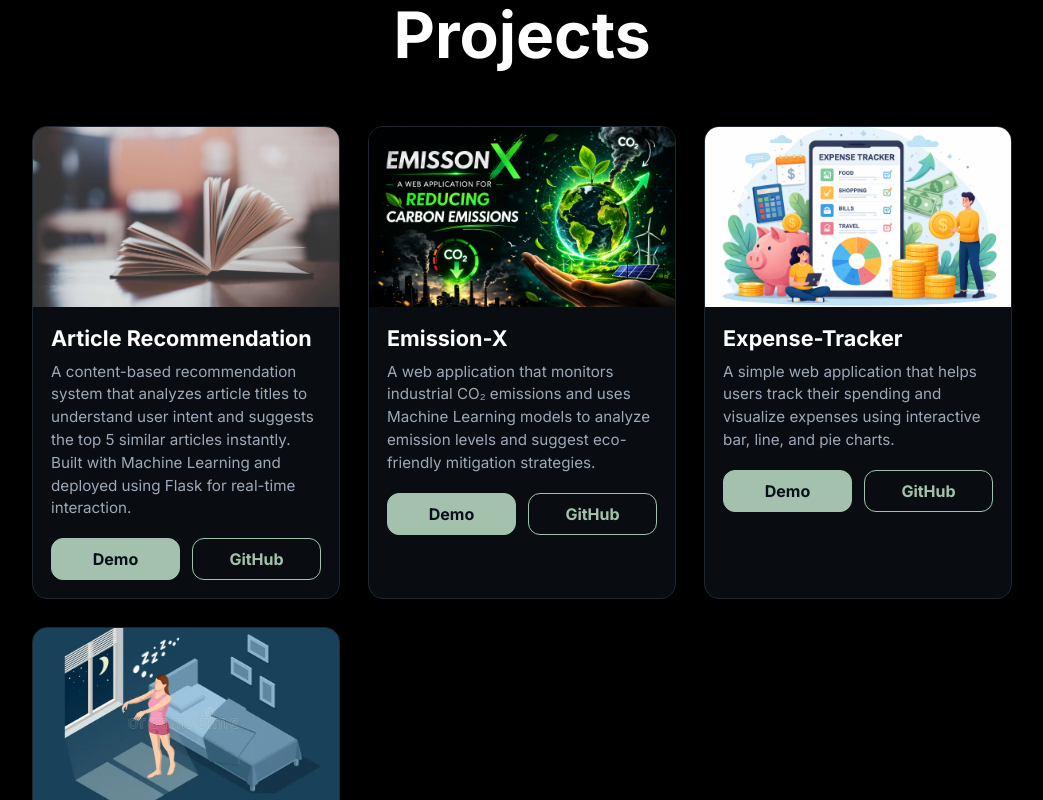
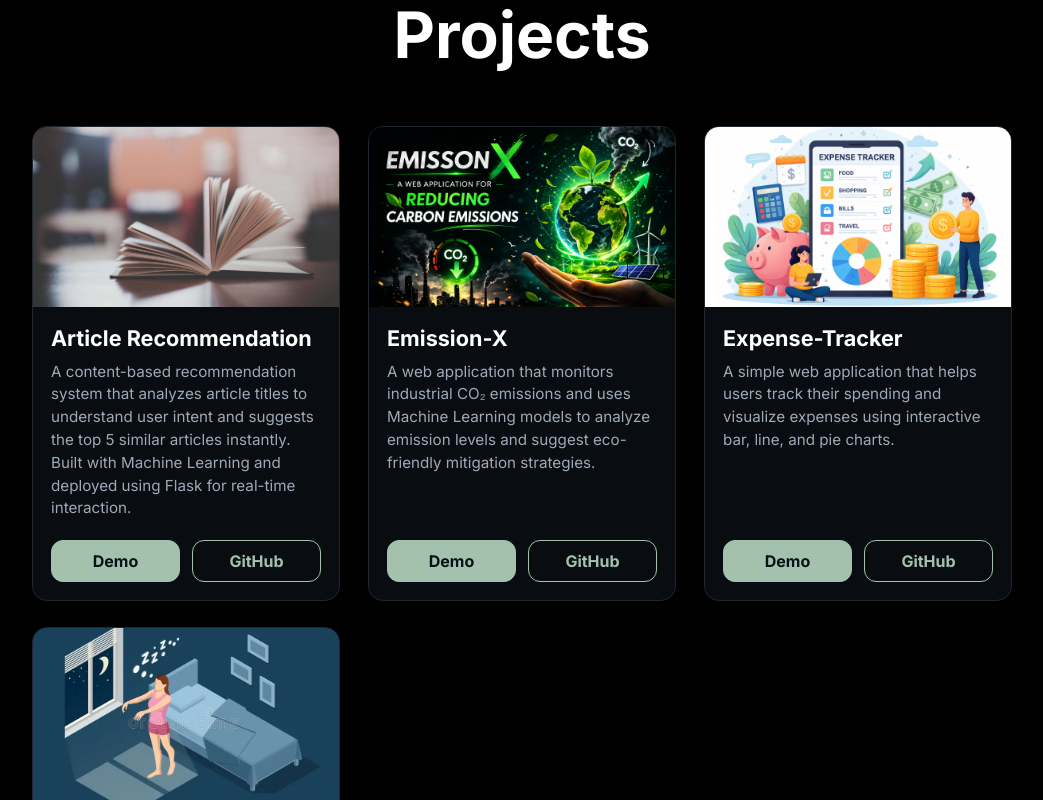
Before and after one commit to Elango-Kannan-00/Portfolio-Website, a React (Vite) app: page / in a window 1280 px wide. Shown: the part 4120-4920 px from the top of the page, without its empty margins (118-1161 px from the left). Built offline with nearby package versions, Linux system fonts and the light colour scheme.

Commit message:
Enhance layout structure with flexbox for body and project content

```diff
--- a/src/App.css
+++ b/src/App.css
@@ -289,6 +289,9 @@ body {
   border-radius: 15px;
   overflow: hidden;
   transition: 0.3s;
+  display: flex;
+  flex-direction: column;
+  height: 100%;
 }
 
 .project-card:hover {
@@ -313,6 +316,9 @@ body {
 .project-content {
   padding: 18px;
   text-align: left;
+  display: flex;
+  flex-direction: column;
+  flex: 1;
 }
 
 .project-title {
@@ -331,6 +337,7 @@ body {
   display: grid;
   grid-template-columns: 1fr 1fr;
   gap: 12px;
+  margin-top: auto;
 }
 
 .project-btn {
```
